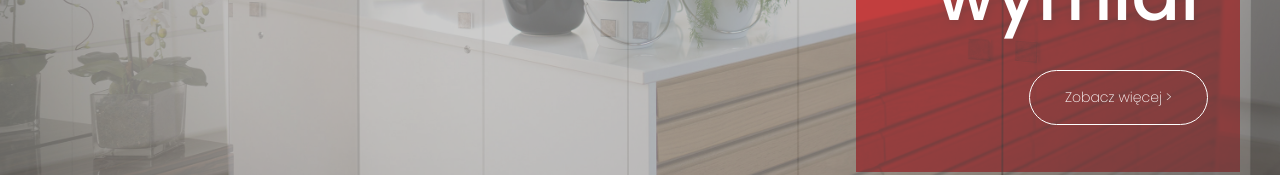
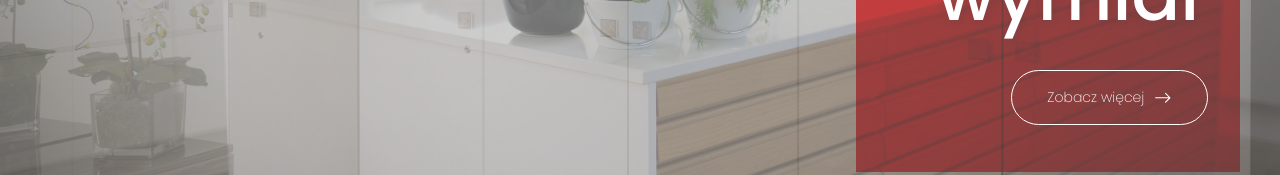
Before and after one commit to lukaszkus/fhp-mebel-website, a React (Create React App) app: page / in a window 1280 px wide. Shown: the part 468-643 px from the top of the page. Built offline with nearby package versions, Linux system fonts and the light colour scheme.

Commit message:
react-icons added

```diff
--- a/package.json
+++ b/package.json
@@ -11,6 +11,7 @@
     "node-sass": "^7.0.1",
     "react": "^18.0.0",
     "react-dom": "^18.0.0",
+    "react-icons": "^4.3.1",
     "react-scripts": "5.0.0",
     "react-slideshow-image": "^3.4.3",
     "web-vitals": "^2.1.4"
--- a/src/components/Slider/Slider.jsx
+++ b/src/components/Slider/Slider.jsx
@@ -1,6 +1,7 @@
 import React from "react";
 import { motion } from "framer-motion";
 import { Fade } from "react-slideshow-image";
+import { BsArrowRight } from "react-icons/bs";
 import "react-slideshow-image/dist/styles.css";
 
 import "./Slider.scss";
@@ -56,7 +57,7 @@ function Slider() {
                   href={slide.link}
                   className="slide__btn"
                 >
-                  Zobacz więcej &gt;
+                  Zobacz więcej <BsArrowRight size="1.1rem" />
                 </motion.a>
               </div>
             </div>
--- a/src/components/Slider/Slider.scss
+++ b/src/components/Slider/Slider.scss
@@ -43,7 +43,7 @@
     &::before {
       content: "";
       position: absolute;
-      width: 12rem;
+      width: 13rem;
       height: 20rem;
       top: 50%;
       transform: translate(0, -50%);
@@ -96,6 +96,9 @@
     position: relative;
     margin: 2rem 1rem 2rem 0;
 
+    @include flex-center;
+    gap: 10px;
+
     @include tablet {
       margin: 2rem 2rem 0 0;
       padding: 16px 35px;
```
Also changed, not shown: 1 other file (tests, documents, lock files or other folders).
